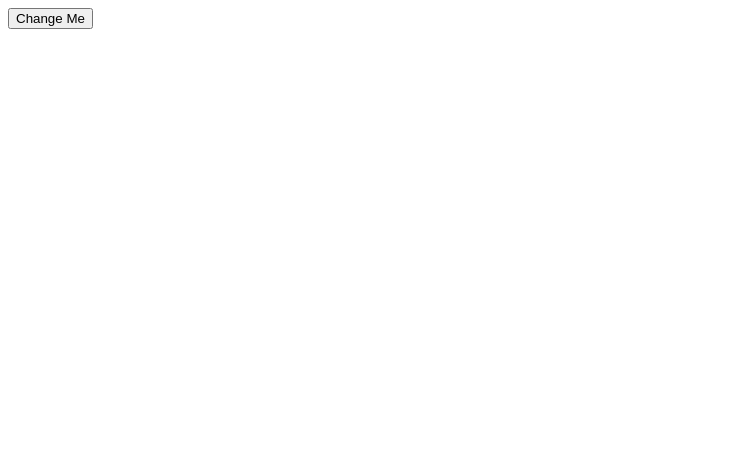
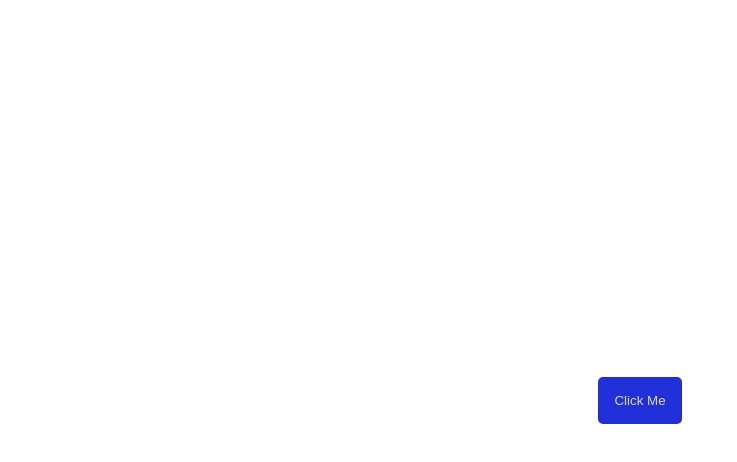
Before and after one commit to AlphaOmegaAK/background-changer, a plain HTML site: page index.html in a window 1280 px wide. Shown: the whole page, without its empty margins (0-737 px from the left). Drawn offline with Linux system fonts and the light colour scheme.

Commit message:
main functionality completed

```diff
--- a/css/style.css
+++ b/css/style.css
@@ -0,0 +1,30 @@
+:root {
+    --prim-white: #dbdada;
+    --btn-clr: #2130D9;
+}
+
+* {
+    box-sizing: border-box;
+}
+
+body {
+    display: flex;
+    align-items: center;
+    justify-content: center;
+    font-family: sans-serif;
+    margin: 0;
+    min-height: 100vh;
+
+}
+
+button {
+    background-color: var(--btn-clr);
+    color: var(--prim-white);
+    padding: 1rem;
+    font-family: inherit;
+    font-weight: 1.3rem;
+    box-shadow: 2px 2px 6px (0, 0, 0.2);
+    border-radius: 5px;
+    border: none;
+
+}
--- a/index.html
+++ b/index.html
@@ -11,6 +11,6 @@
     <title>Background Changer</title>
   </head>
   <body>
-    <button id="btn">Change Me</button>
+    <button id="btn">Click Me</button>
   </body>
 </html>
--- a/js/script.js
+++ b/js/script.js
@@ -0,0 +1,10 @@
+const btn = document.getElementById('btn');
+
+btn.addEventListener('click', () => {
+    document.body.style.background = randomBg();
+});
+
+
+function randomBg() {
+    return `hsl(${Math.floor(Math.random() * 360)}, 100%, 50%)`;
+};
```
